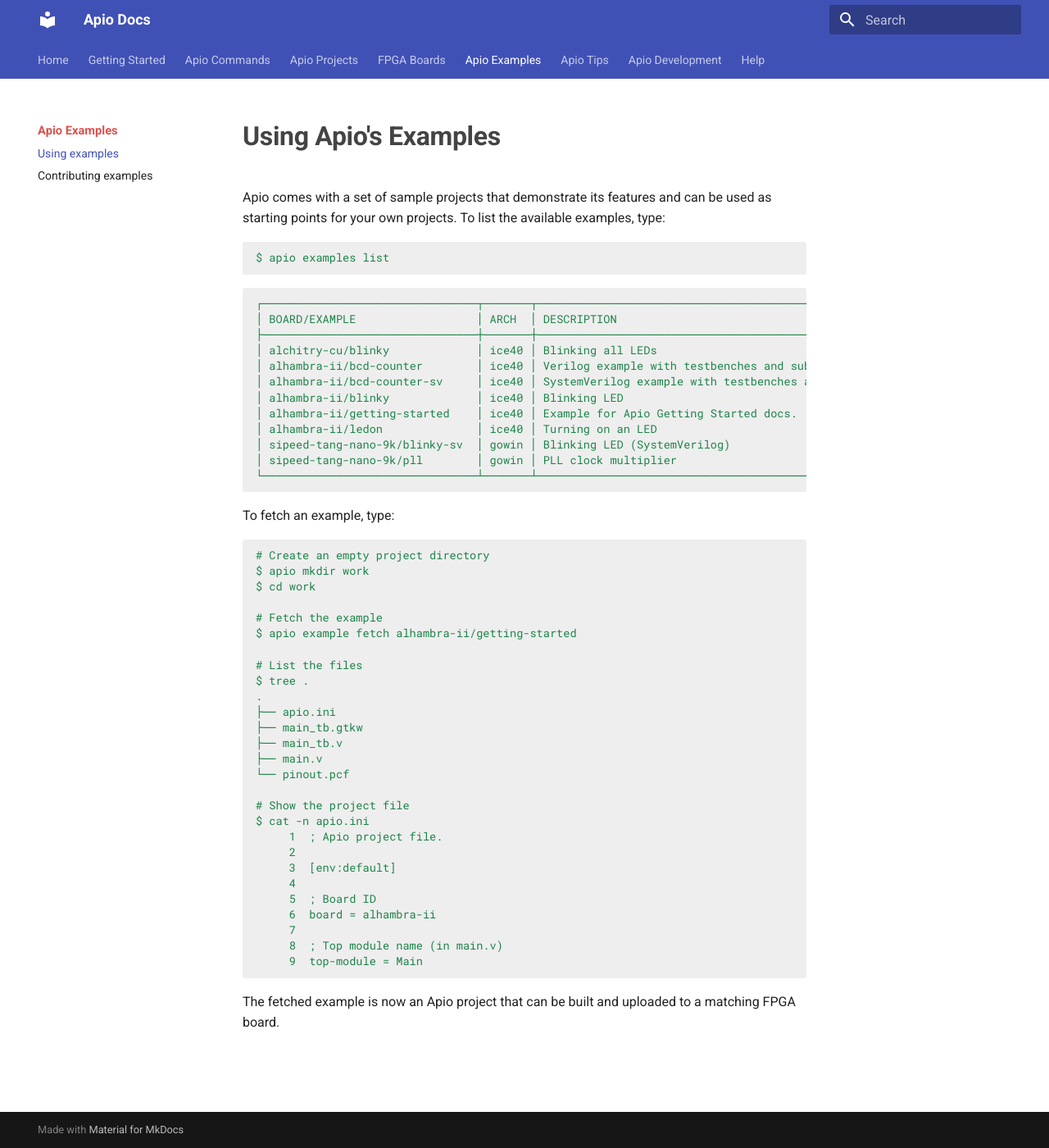
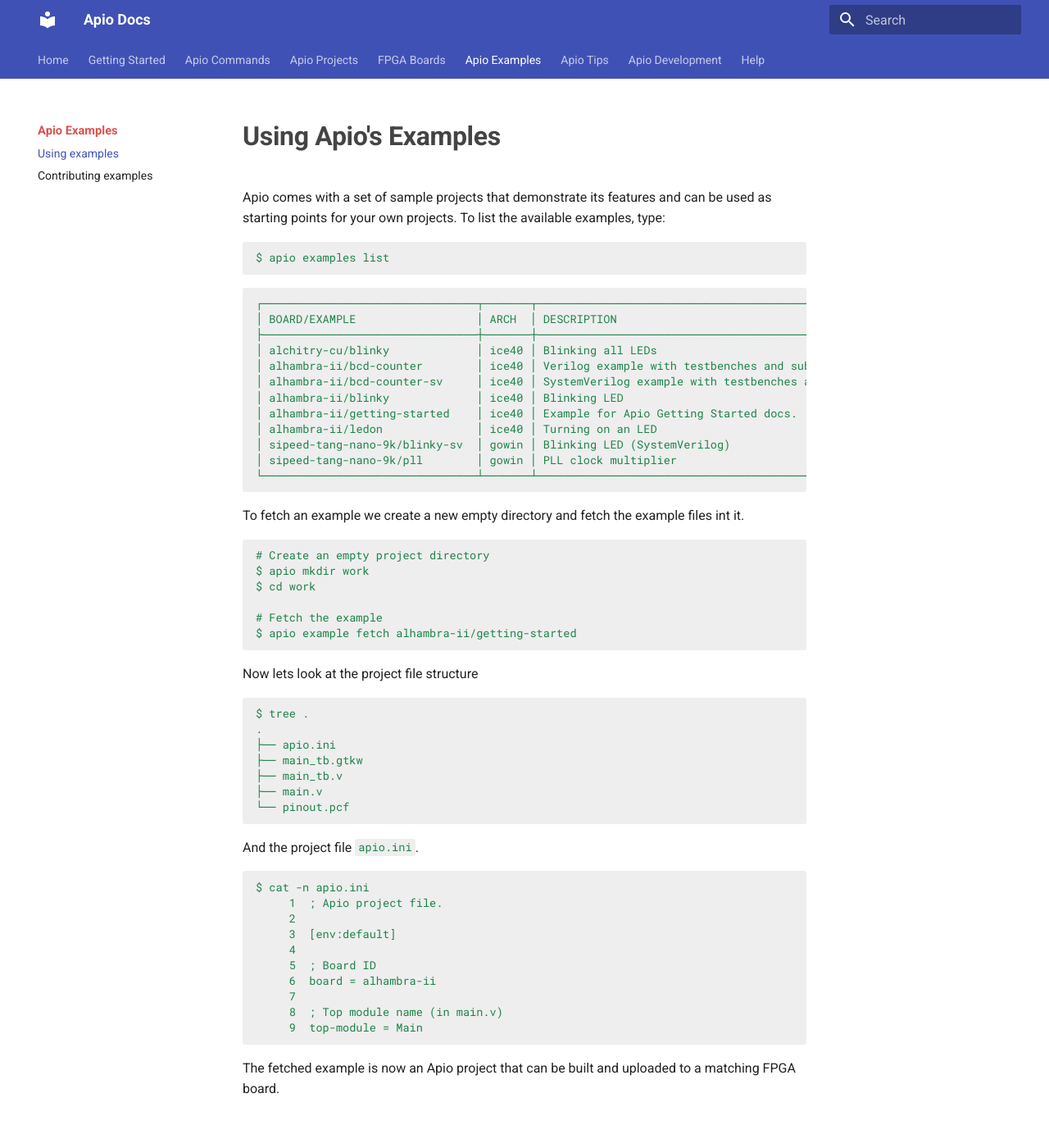
Before and after one commit to zapta/apio-wiki-dev, an MkDocs documentation site: the page built from docs/using-examples.md, in a window 1280 px wide and 1400 px high. Shown: the whole window at 82% size. Built offline with MkDocs 1.6.1 and Material for MkDocs 9.7.7, drawn with Linux system fonts in a browser that asks for light colours.

Commit message:
Tweaked the examples page.

````diff
--- a/docs/using-examples.md
+++ b/docs/using-examples.md
@@ -21,7 +21,7 @@
 └────────────────────────────────┴───────┴─────────────────────────────────────────────────────────────┘
 ```
 
-To fetch an example, type:
+To fetch an example we create a new empty directory and fetch the example files int it.
 
 ```
 # Create an empty project directory
@@ -30,8 +30,11 @@
 
 # Fetch the example
 $ apio example fetch alhambra-ii/getting-started
+```
 
-# List the files
+Now lets look at the project file structure
+
+```
 $ tree .
 .
 ├── apio.ini
@@ -39,8 +42,10 @@
 ├── main_tb.v
 ├── main.v
 └── pinout.pcf
+```
 
-# Show the project file
+And the project file `apio.ini`.
+```
 $ cat -n apio.ini
      1  ; Apio project file.
      2
````
